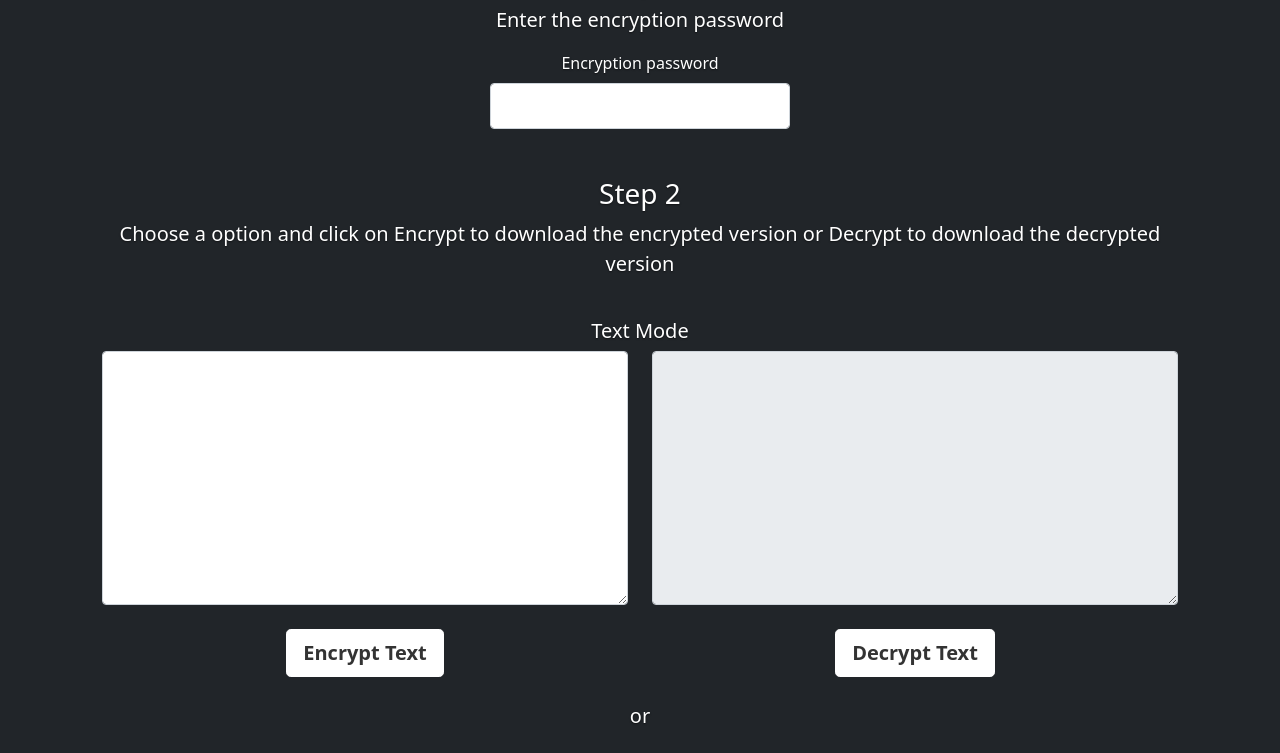
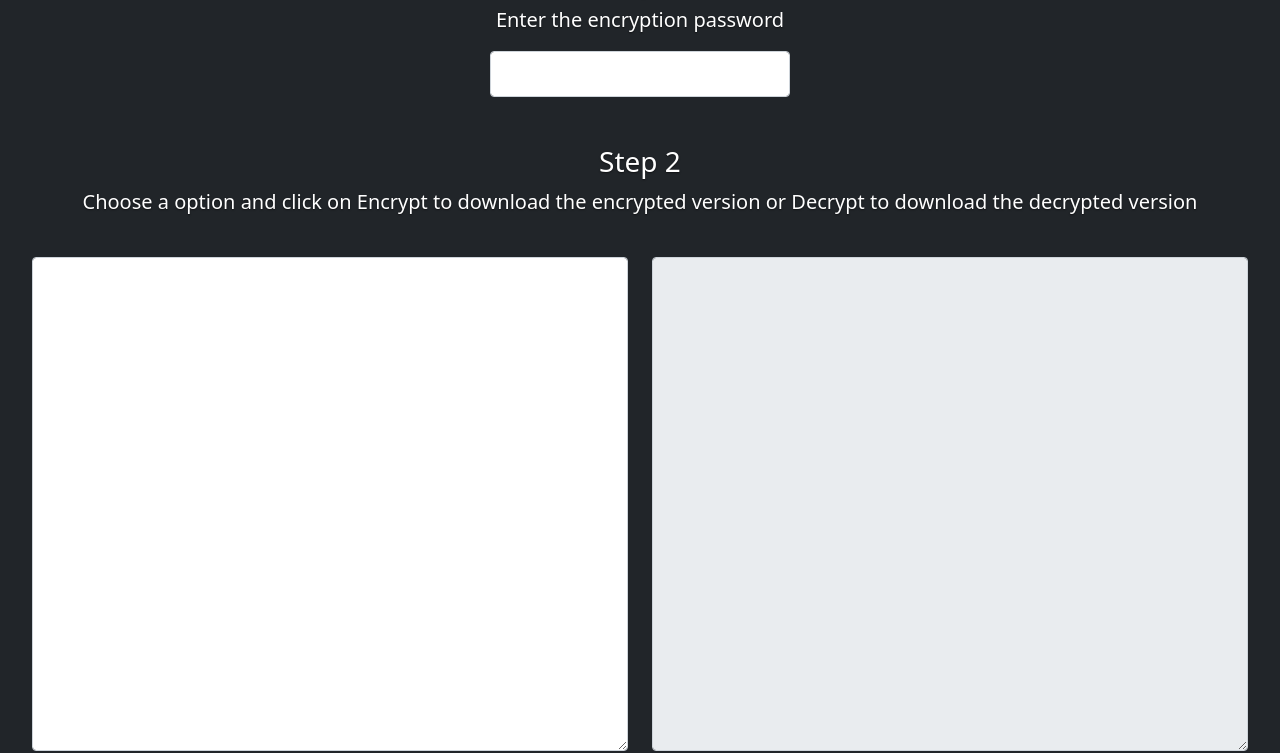
Before and after one commit to vickyprahastra/InCrypt, a plain HTML site: page index.html in a window 1280 px wide. Shown: the part 86-839 px from the top of the page. Drawn offline with Linux system fonts and the light colour scheme; a script that the page names is missing.

Commit message:
full width

```diff
--- a/index.html
+++ b/index.html
@@ -44,7 +44,7 @@
 
   <body onload="loaded()" class="d-flex h-100 text-center text-white bg-dark">
 
-    <div class="container d-flex w-100 h-100 p-3 mx-auto flex-column">
+    <div class="container-fluid d-flex w-100 h-100 p-3 mx-auto flex-column">
 
       <!-- Header -->
       <header class="mb-auto">
@@ -58,7 +58,6 @@
 
         <h3 id="step1Txt">Step 1</h3>
         <p class="lead" id="pwdNoticeTxt">Enter the encryption password</p>
-        <label id="encrypPwdTxt" class="form-label">Encryption password</label>
         <input type="password" class="form-control" id="inputPassword" style="width: 300px;  margin: auto; padding: 10px;">
         <br><br>
 
@@ -67,13 +66,12 @@
         <br>
 
         <!-- Text Encryption -->
-        <h5 id="txtModTxt">Text Mode</h5>
         <div class="row">
           <div class="col">
-            <textarea class="form-control" id="inputTxt" rows="10"></textarea>
+            <textarea class="form-control" id="inputTxt" rows="20"></textarea>
           </div>
           <div class="col">
-            <textarea class="form-control" id="outputTxt" rows="10" readonly></textarea>
+            <textarea class="form-control" id="outputTxt" rows="20" readonly></textarea>
           </div>
         </div>
         <br>
```
